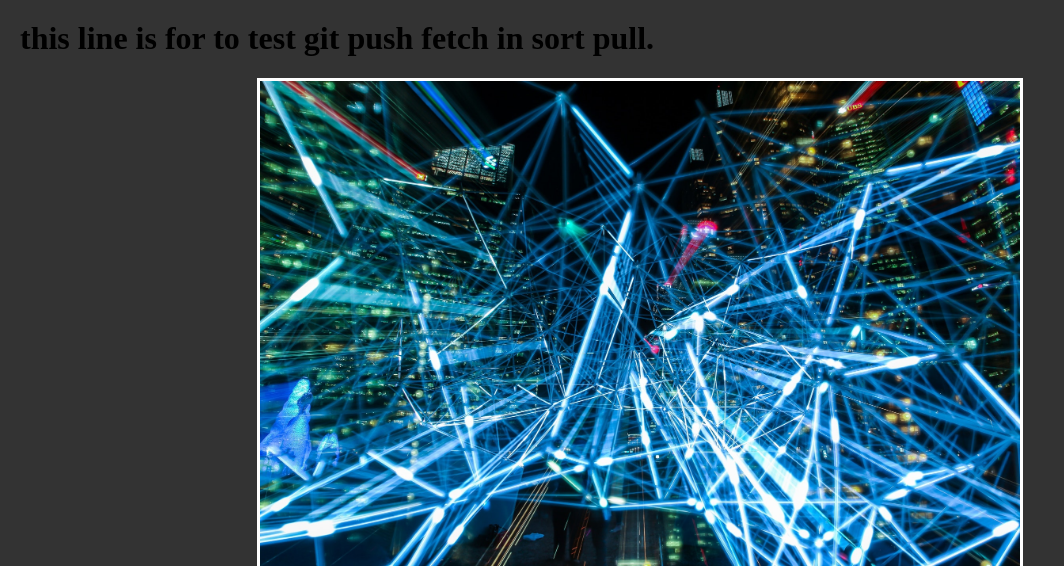
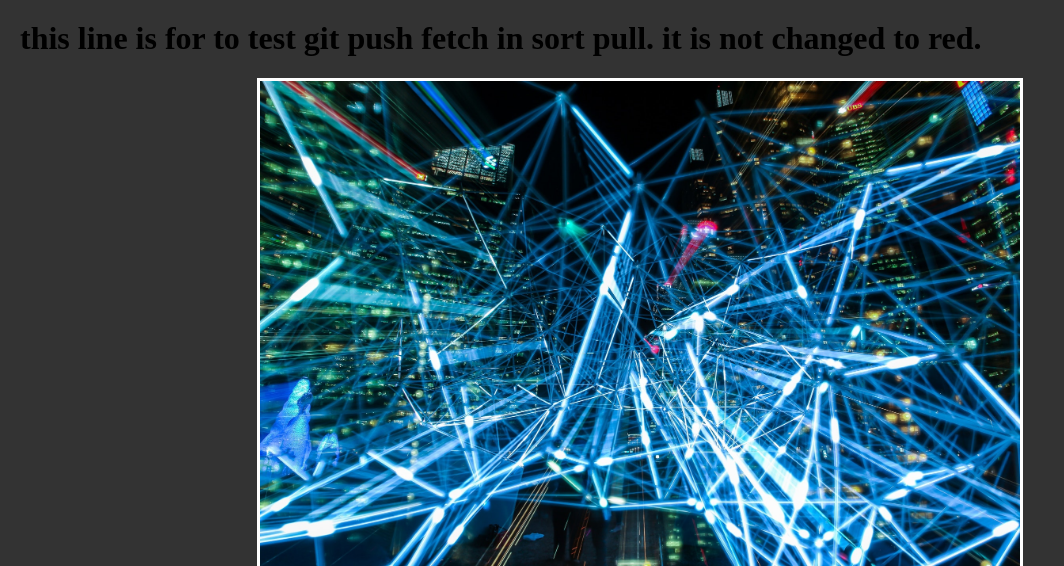
Before and after one commit to Jyotiranjan767/2018_practice_1, a plain HTML site: page index.html in a window 1280 px wide. Shown: the top 566 px of the page, without its empty margins (0-1064 px from the left). Drawn offline with Linux system fonts and the light colour scheme.

Commit message:
this commit number 2

```diff
--- a/index.html
+++ b/index.html
@@ -10,7 +10,7 @@
 </head>
 <body>
 	<div>
-		<h1 color='red' >this line is for  to test git push fetch in sort pull.</h1>
+		<h1 color='red' >this line is for  to test git push fetch in sort pull. it is not changed to red.</h1>
 	</div>
 	<div class = 'container' >
 		<div class = 'main-img'>
```
